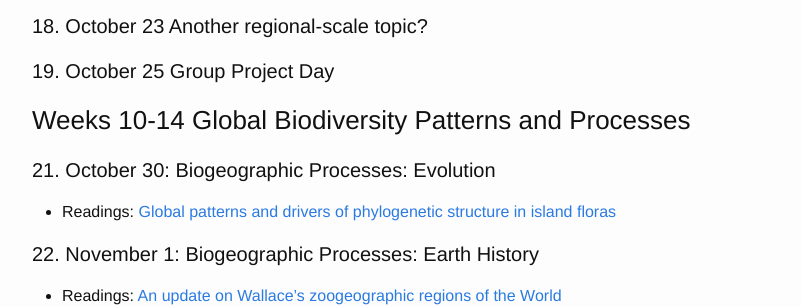
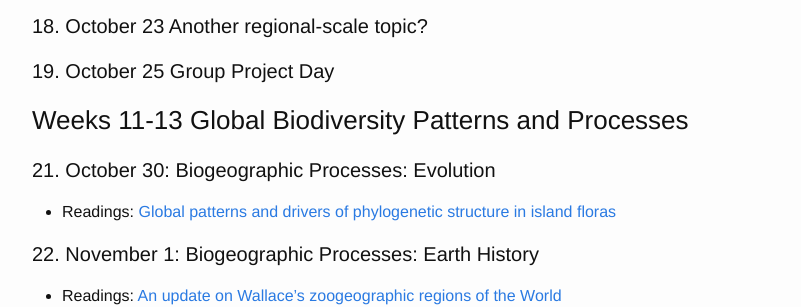
Before and after one commit to skmorgane/biodiversity-course, a Jekyll site: the page built from schedule.md, in a window 1280 px wide and 900 px high, scrolled down 3099 px. Shown: the part 155-462 px from the top of the window, without its empty margins (238-1039 px from the left). Built offline with Jekyll 4.4.1, drawn with Linux system fonts in a browser that asks for light colours.

Commit message:
Update schedule.md

```diff
--- a/schedule.md
+++ b/schedule.md
@@ -104,7 +104,7 @@ Everyone needs to read: [Assemblage Time Series Reveal Biodiversity Change but N
 
 #### 19. October 25 Group Project Day
 
-### Weeks 10-14 Global Biodiversity Patterns and Processes
+### Weeks 11-13 Global Biodiversity Patterns and Processes
 
 #### 21. October 30: Biogeographic Processes: Evolution
 * Readings: [Global patterns and drivers of phylogenetic structure in island floras](https://doi.org/10.1038/srep12213)
```
